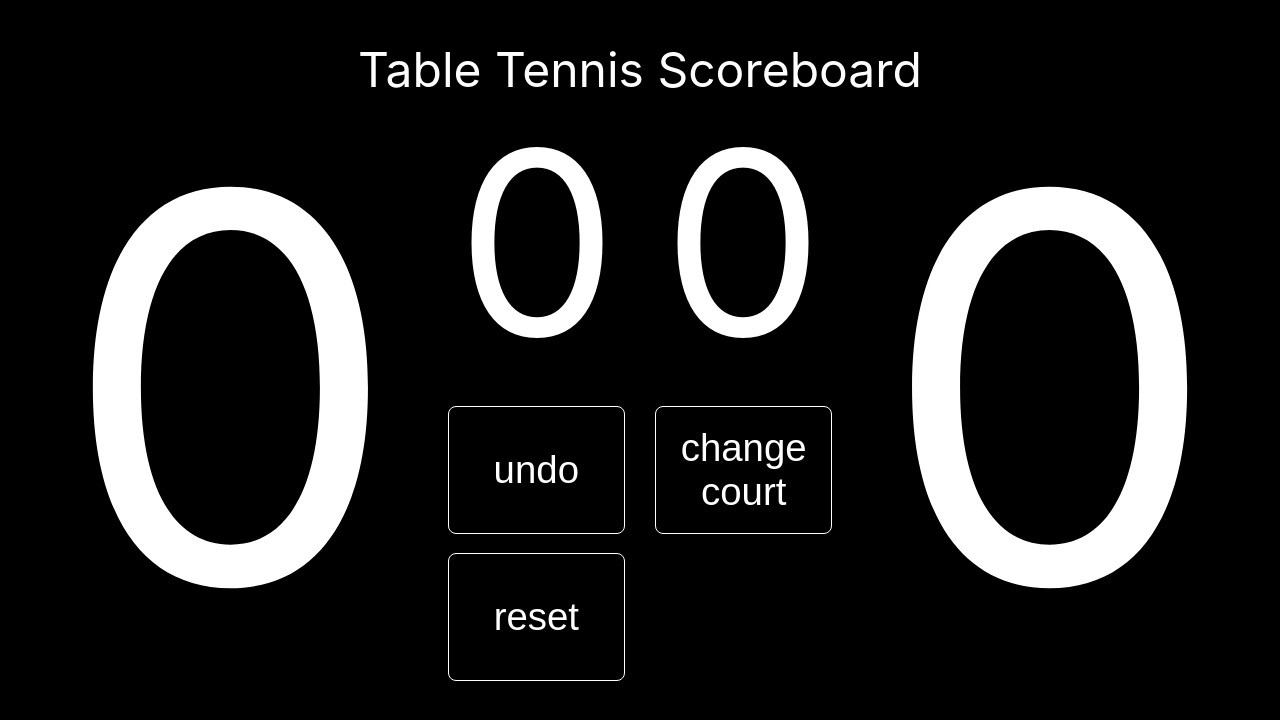
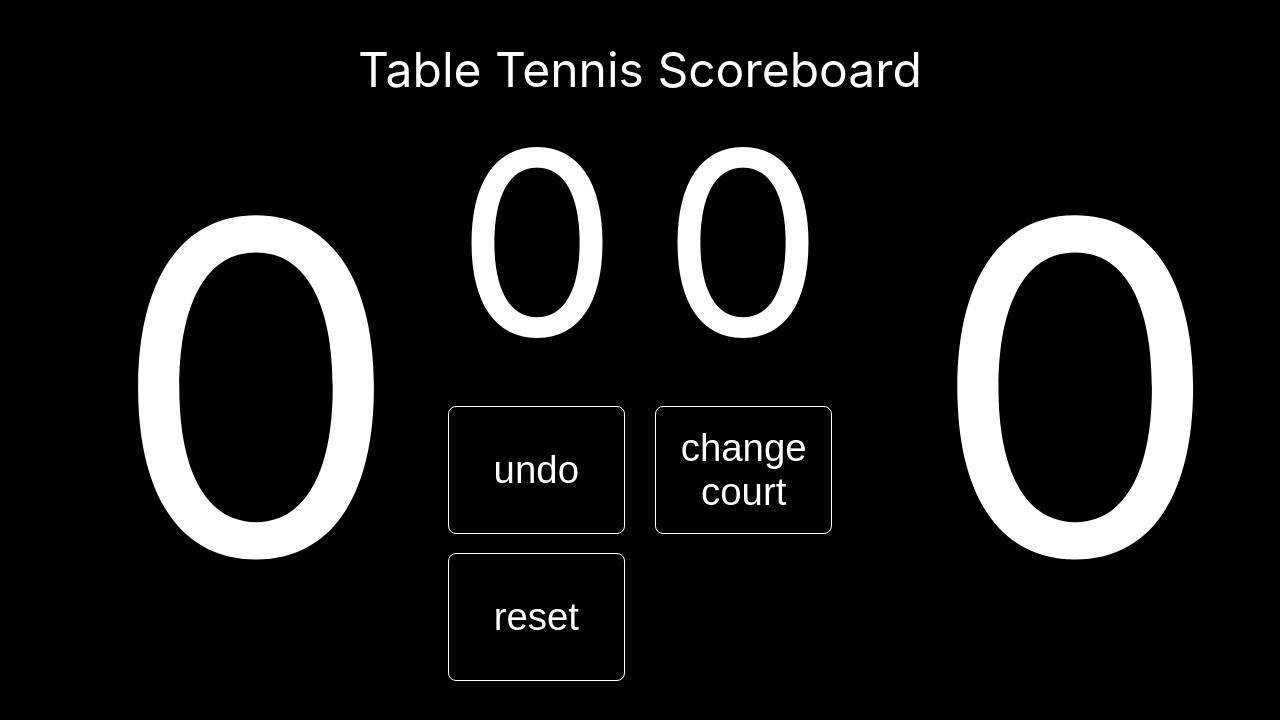
Before and after one commit to yusukemorita/scoreboard, a React (Create React App) app: page / in a window 1280 px wide. Shown: the top 720 px of the page. Built offline with nearby package versions, Linux system fonts and the light colour scheme.

Commit message:
10 would overlap with game score

```diff
--- a/src/components/scoreboard.tsx
+++ b/src/components/scoreboard.tsx
@@ -91,12 +91,13 @@ const StyledScoreboard = styled.div`
 const StyledPointScore = styled.div`
   width: 30%;
   height: 100%;
-  font-size: 42vw;
+  font-size: 36vw;
   display: flex;
   justify-content: center;
   align-items: center;
   cursor: pointer;
   user-select: none;
+  letter-spacing: -4vw;
 `
 
 const StyledGameScore = styled.div`
```
